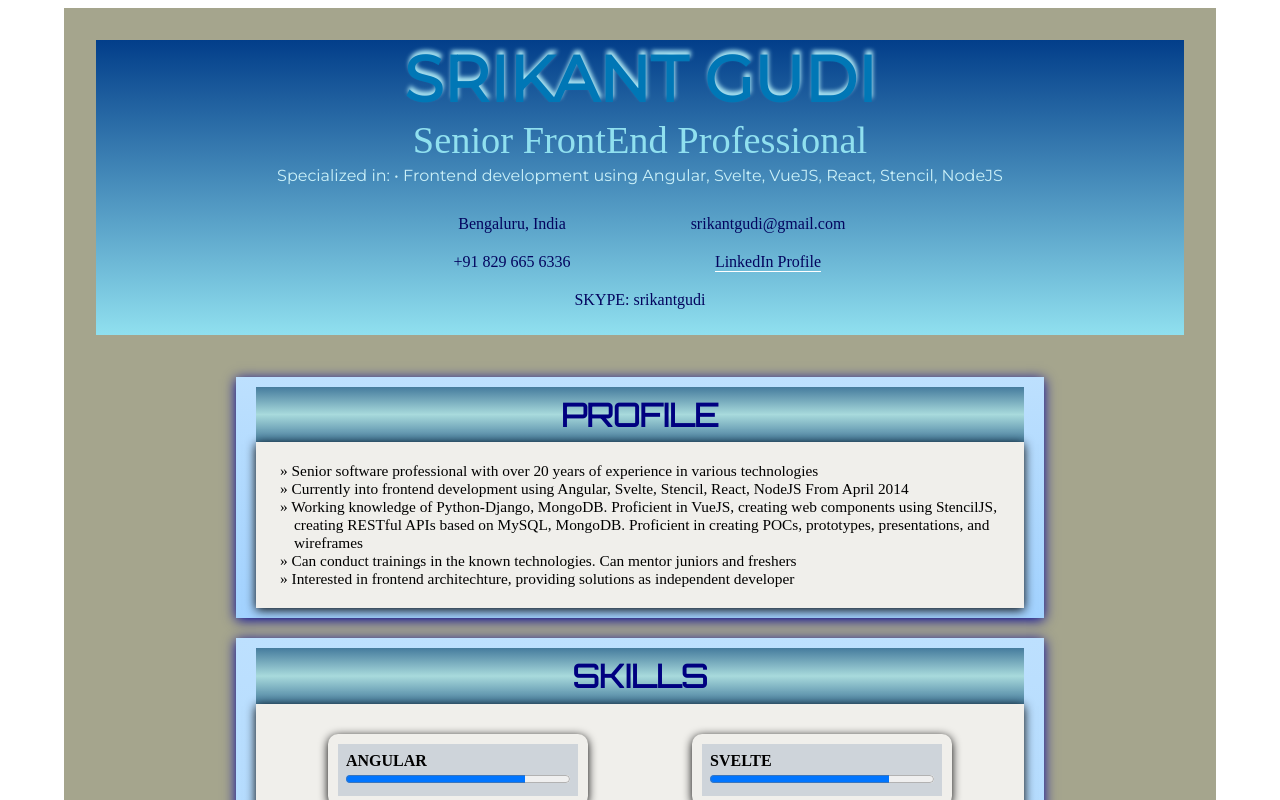
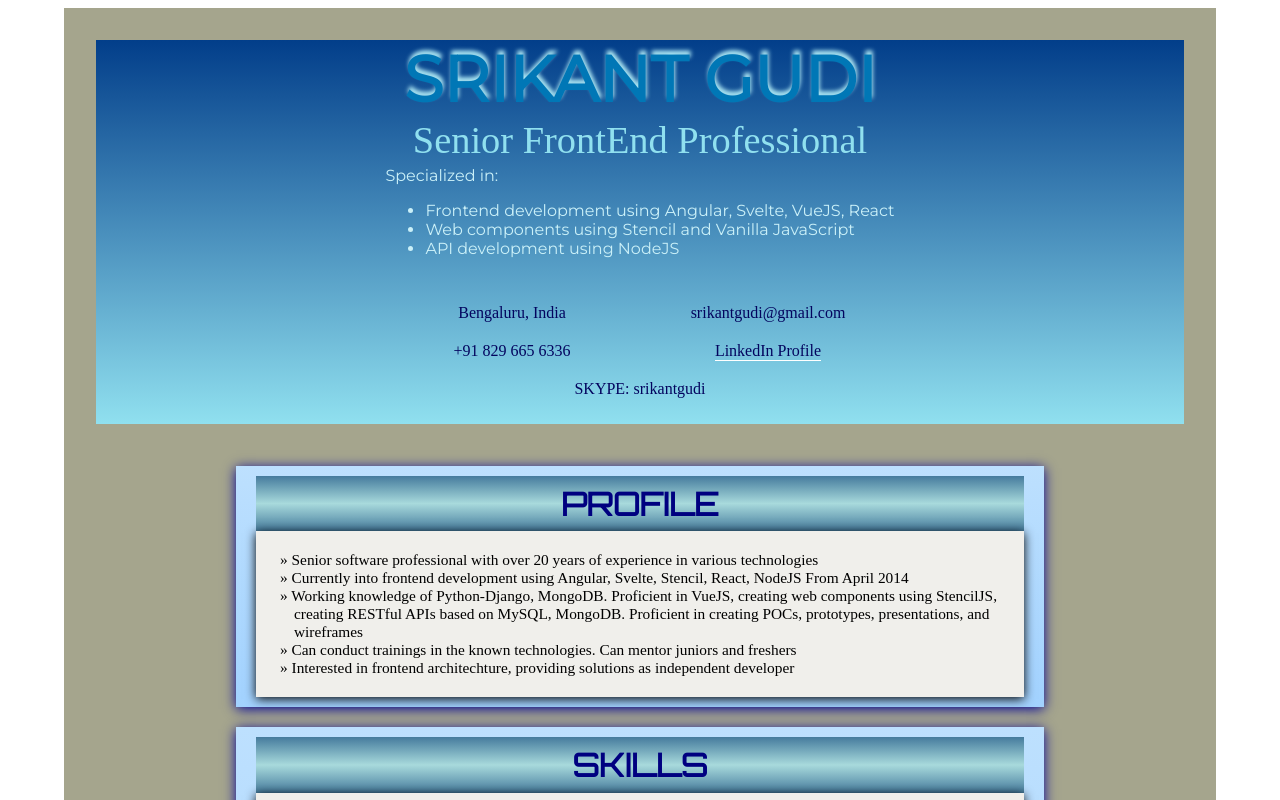
Before and after one commit to srikantgudi/srikantgudi.github.io, a Svelte app: page / in a window 1280 px wide. Shown: the top 800 px of the page. Built offline with nearby package versions, Linux system fonts and the light colour scheme; a web font is replaced by a local one.

Commit message:
Update App.svelte

```diff
--- a/src/App.svelte
+++ b/src/App.svelte
@@ -255,7 +255,17 @@
 		<div class="speciality">
 			<small>
 				Specialized in:
-                 &bull; Frontend development using Angular, Svelte, VueJS, React, Stencil, NodeJS
+				<ul>
+					<li>
+						Frontend development using Angular, Svelte, VueJS, React
+					</li>
+					<li>
+						Web components using Stencil and Vanilla JavaScript
+					</li>
+					<li>
+						API development using NodeJS
+					</li>
+				</ul>
 			</small>
 		</div>
 		<div class="contact">
```
